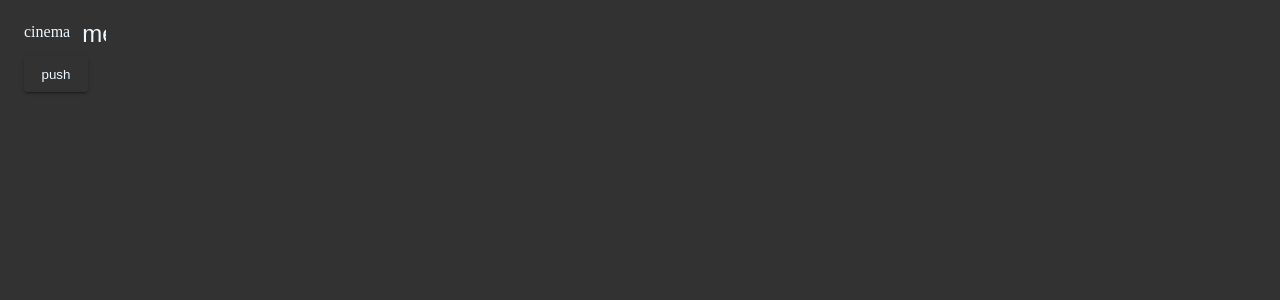
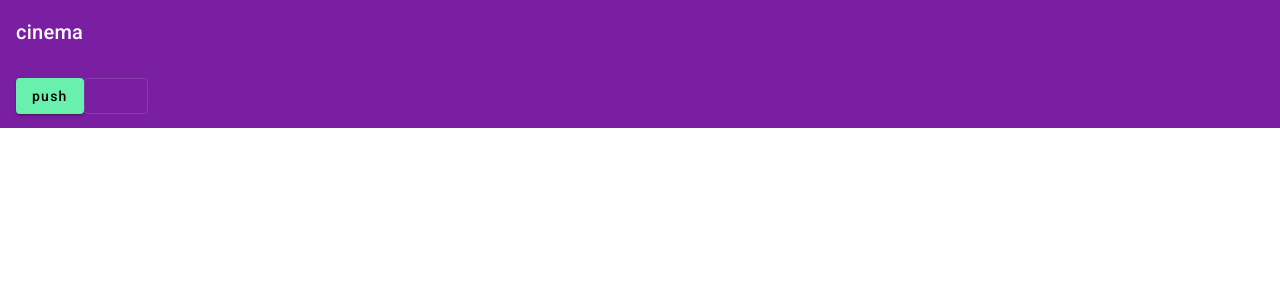
Before and after one commit to Leherguargin/CinemaFront, an Angular app: page / in a window 1280 px wide. Shown: the top 300 px of the page. Built offline with nearby package versions, Linux system fonts and the light colour scheme.

Commit message:
added angular material by cli

```diff
--- a/angular.json
+++ b/angular.json
@@ -30,6 +30,7 @@
               "src/assets"
             ],
             "styles": [
+              "@angular/material/prebuilt-themes/purple-green.css",
               "src/styles.scss"
             ],
             "scripts": []
@@ -93,6 +94,7 @@
               "src/assets"
             ],
             "styles": [
+              "@angular/material/prebuilt-themes/purple-green.css",
               "src/styles.scss"
             ],
             "scripts": []
--- a/package.json
+++ b/package.json
@@ -11,10 +11,12 @@
   "private": true,
   "dependencies": {
     "@angular/animations": "^15.1.0",
+    "@angular/cdk": "~15.1.5",
     "@angular/common": "^15.1.0",
     "@angular/compiler": "^15.1.0",
     "@angular/core": "^15.1.0",
     "@angular/forms": "^15.1.0",
+    "@angular/material": "~15.1.5",
     "@angular/platform-browser": "^15.1.0",
     "@angular/platform-browser-dynamic": "^15.1.0",
     "@angular/router": "^15.1.0",
--- a/src/app/app.component.html
+++ b/src/app/app.component.html
@@ -1,13 +1,14 @@
 <mat-toolbar color="primary">
   <mat-toolbar-row>
     <span>cinema</span>
-    <!--    <span class="spacer"></span>-->
+       <span class="spacer"></span>
     <button mat-icon-button color="primary" class="menu-icon" aria-label="Menu-button with menu icon">
       <mat-icon>menu</mat-icon>
     </button>
   </mat-toolbar-row>
   <mat-toolbar-row>
     <button mat-raised-button color="accent">push</button>
+    <button mat-stroked-button color="primary">pull</button>
   </mat-toolbar-row>
 </mat-toolbar>
 
--- a/src/app/app.component.scss
+++ b/src/app/app.component.scss
@@ -0,0 +1,3 @@
+.spacer {
+  flex: 1 1 auto;
+}
--- a/src/app/app.module.ts
+++ b/src/app/app.module.ts
@@ -9,6 +9,7 @@ import {MatToolbarModule} from '@angular/material/toolbar';
 import {MatIconModule} from '@angular/material/icon';
 import {MatButtonModule} from '@angular/material/button';
 import {MatMenuModule} from '@angular/material/menu';
+import { BrowserAnimationsModule } from '@angular/platform-browser/animations';
 
 @NgModule({
   declarations: [
@@ -22,6 +23,7 @@ import {MatMenuModule} from '@angular/material/menu';
     MatIconModule,
     MatButtonModule,
     MatMenuModule,
+    BrowserAnimationsModule,
   ],
   providers: [],
   bootstrap: [AppComponent]
--- a/src/index.html
+++ b/src/index.html
@@ -6,8 +6,11 @@
   <base href="/">
   <meta name="viewport" content="width=device-width, initial-scale=1">
   <link rel="icon" type="image/x-icon" href="favicon.ico">
+  <link rel="preconnect" href="https://fonts.gstatic.com">
+  <link href="https://fonts.googleapis.com/css2?family=Roboto:wght@300;400;500&display=swap" rel="stylesheet">
+  <link href="https://fonts.googleapis.com/icon?family=Material+Icons" rel="stylesheet">
 </head>
-<body>
+<body class="mat-typography">
   <app-root></app-root>
 </body>
 </html>
--- a/src/styles.scss
+++ b/src/styles.scss
@@ -1,7 +1,8 @@
-/* You can add global styles to this file, and also import other style files */
-head, body {
-  background-color: #323232;
-  color: aliceblue;
-  width: 100vh;
-  display: flex;
+html,
+body {
+  height: 100%;
 }
+body {
+  margin: 0;
+  font-family: Roboto, "Helvetica Neue", sans-serif;
+}
```
Also changed, not shown: .codesandbox/tasks.json, 1 other file (tests, documents, lock files or other folders).
